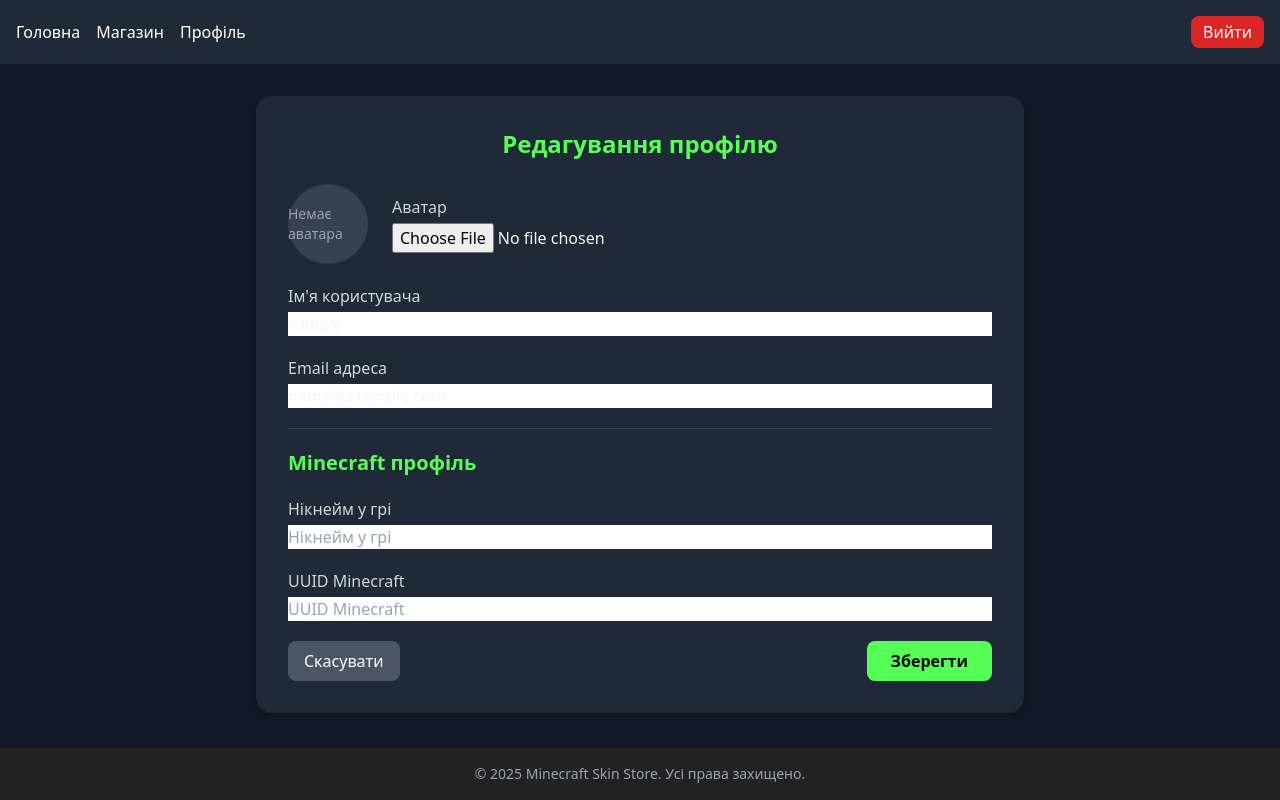
After one commit to markgardie/skin-shop-example, a Django app: a page that uses skin_shop/templates/base.html in a window 1280 px wide. The commit adds this page. Run offline with Django 5.2, Linux system fonts and the light colour scheme; the visitor is signed in with stand-in values (Sample User, id 1); some libraries are stand-ins or nearby versions.

Commit message:
add profile pages

```diff
--- a/skin_shop/skin_shop/urls.py
+++ b/skin_shop/skin_shop/urls.py
@@ -19,5 +19,6 @@ from django.urls import path, include
 
 urlpatterns = [
     path('admin/', admin.site.urls),
-    path("", include("users.urls")),
+    path("users", include("users.urls")),
+    path("", include("core.urls"))
 ]
--- a/skin_shop/templates/base.html
+++ b/skin_shop/templates/base.html
@@ -42,7 +42,7 @@
     <div class="flex space-x-4">
       <a href="{% url 'core:home' %}" class="hover:text-gray-300">Головна</a>
       <a href="#" class="hover:text-gray-300">Магазин</a>
-      <a href="#" class="hover:text-gray-300">Профіль</a>
+      <a href="{% url 'users:profile_detail' %}" class="hover:text-gray-300">Профіль</a>
     </div>
 
     <div class="flex items-center space-x-4">
--- /dev/null
+++ b/skin_shop/templates/users/profile_update.html
@@ -0,0 +1,73 @@
+{% extends "base.html" %}
+{% block title %}Редагування профілю — Minecraft Skins Shop{% endblock %}
+
+{% block content %}
+<div class="max-w-3xl mx-auto bg-gray-800 p-8 rounded-2xl shadow-md">
+  <h1 class="text-2xl font-bold mb-6 text-minecraft-green text-center">Редагування профілю</h1>
+
+  <form method="POST" enctype="multipart/form-data" class="space-y-5">
+    {% csrf_token %}
+
+    {% if form.non_field_errors %}
+      <div class="bg-red-600 text-white p-3 rounded-lg">
+        {{ form.non_field_errors }}
+      </div>
+    {% endif %}
+
+    <!-- Аватар -->
+    <div class="flex items-center space-x-6">
+      {% if user.avatar %}
+        <img src="{{ user.avatar.url }}" alt="avatar"
+             class="w-20 h-20 rounded-full object-cover border-2 border-minecraft-green">
+      {% else %}
+        <div class="w-20 h-20 rounded-full bg-gray-700 flex items-center justify-center text-gray-400 text-sm">
+          Немає аватара
+        </div>
+      {% endif %}
+      <div class="flex-1">
+        <label class="block mb-1 text-gray-300">{{ form.avatar.label }}</label>
+        {{ form.avatar }}
+      </div>
+    </div>
+
+    <div>
+      <label class="block mb-1 text-gray-300">{{ form.username.label }}</label>
+      {{ form.username }}
+      {{ form.username.errors }}
+    </div>
+
+    <div>
+      <label class="block mb-1 text-gray-300">{{ form.email.label }}</label>
+      {{ form.email }}
+      {{ form.email.errors }}
+    </div>
+
+    <div class="border-t border-gray-700 my-6"></div>
+
+    <h2 class="text-xl font-semibold text-minecraft-green mb-2">Minecraft профіль</h2>
+
+    <div>
+      <label class="block mb-1 text-gray-300">{{ form.minecraft_nickname.label }}</label>
+      {{ form.minecraft_nickname }}
+      {{ form.minecraft_nickname.errors }}
+    </div>
+
+    <div>
+      <label class="block mb-1 text-gray-300">{{ form.minecraft_uuid.label }}</label>
+      {{ form.minecraft_uuid }}
+      {{ form.minecraft_uuid.errors }}
+    </div>
+
+    <div class="flex justify-between mt-8">
+      <a href="{% url 'users:profile_detail' %}"
+         class="btn bg-gray-600 hover:bg-gray-700 text-white px-4 py-2 rounded-lg">
+        Скасувати
+      </a>
+      <button type="submit"
+              class="btn bg-minecraft-green hover:bg-green-400 text-black font-semibold px-6 py-2 rounded-lg">
+        Зберегти
+      </button>
+    </div>
+  </form>
+</div>
+{% endblock %}
--- a/skin_shop/users/forms.py
+++ b/skin_shop/users/forms.py
@@ -97,3 +97,39 @@ class UserLoginForm(AuthenticationForm):
                 )
             })
             field.label_suffix = ""
+
+class ProfileForm(forms.ModelForm):
+    """Форма редагування профілю користувача."""
+
+    class Meta:
+        model = User
+        fields = ["username", "email", "avatar", "minecraft_uuid", "minecraft_nickname"]
+
+        widgets = {
+            "username": forms.TextInput(attrs={
+                "class": "input input-bordered w-full",
+                "placeholder": "Ім'я користувача",
+            }),
+            "email": forms.EmailInput(attrs={
+                "class": "input input-bordered w-full",
+                "placeholder": "Email",
+            }),
+            "minecraft_uuid": forms.TextInput(attrs={
+                "class": "input input-bordered w-full",
+                "placeholder": "UUID Minecraft",
+            }),
+            "minecraft_nickname": forms.TextInput(attrs={
+                "class": "input input-bordered w-full",
+                "placeholder": "Нікнейм у грі",
+            }),
+            "avatar": forms.ClearableFileInput(attrs={
+                "class": "file-input file-input-bordered w-full",
+            }),
+        }
+
+    def clean_email(self):
+        """Забороняємо дублювання email."""
+        email = self.cleaned_data["email"]
+        if User.objects.exclude(pk=self.instance.pk).filter(email=email).exists():
+            raise forms.ValidationError("Цей email уже використовується іншим користувачем.")
+        return email
--- a/skin_shop/users/urls.py
+++ b/skin_shop/users/urls.py
@@ -1,10 +1,14 @@
 from django.urls import path
-from .views import TestHomeView, RegisterView, CustomLoginView, CustomLogoutView
+from .views import RegisterView, CustomLoginView, CustomLogoutView, ProfileUpdateView, ProfileDetailView
+
+app_name = 'users'
 
 urlpatterns = [
-    path("", TestHomeView.as_view(), name="home"),
 
     path("register/", RegisterView.as_view(), name="register"),
     path("login/", CustomLoginView.as_view(), name="login"),
     path("logout/", CustomLogoutView.as_view(), name="logout"),
+
+    path("profile/", ProfileDetailView.as_view(), name="profile_detail"),
+    path("profile/edit/", ProfileUpdateView.as_view(), name="profile_update"),
 ]
--- a/skin_shop/users/views.py
+++ b/skin_shop/users/views.py
@@ -1,9 +1,11 @@
 from django.contrib.auth import login, logout
 from django.contrib.auth.views import LoginView, LogoutView
 from django.urls import reverse_lazy
-from django.views.generic import CreateView, RedirectView
+from django.views.generic import CreateView, RedirectView, UpdateView, DetailView, TemplateView
+from django.contrib.auth.mixins import LoginRequiredMixin
+from django.contrib import messages
 
-from .forms import UserRegistrationForm, UserLoginForm
+from .forms import UserRegistrationForm, UserLoginForm, ProfileForm
 from .models import User
 
 
@@ -30,8 +32,30 @@ class CustomLoginView(LoginView):
 class CustomLogoutView(LogoutView):
     next_page = reverse_lazy("home")
 
-from django.views.generic import TemplateView
+class ProfileDetailView(LoginRequiredMixin, DetailView):
+    """Перегляд профілю користувача."""
+    model = User
+    template_name = "users/profile_detail.html"
+    context_object_name = "user_profile"
+
+    def get_object(self, queryset=None):
+        return self.request.user
 
 
-class TestHomeView(TemplateView):
-    template_name = "test_home.html"
+class ProfileUpdateView(LoginRequiredMixin, UpdateView):
+    """Редагування профілю користувача."""
+    model = User
+    form_class = ProfileForm
+    template_name = "users/profile_update.html"
+    success_url = reverse_lazy("users:profile_detail")
+
+    def get_object(self, queryset=None):
+        return self.request.user
+
+    def form_valid(self, form):
+        messages.success(self.request, "Профіль успішно оновлено ✅")
+        return super().form_valid(form)
+
+    def form_invalid(self, form):
+        messages.error(self.request, "Помилка при оновленні профілю.")
+        return super().form_invalid(form)
```
Also changed, not shown: skin_shop/templates/users/profile_detail.html (added, +38 -0 lines).
